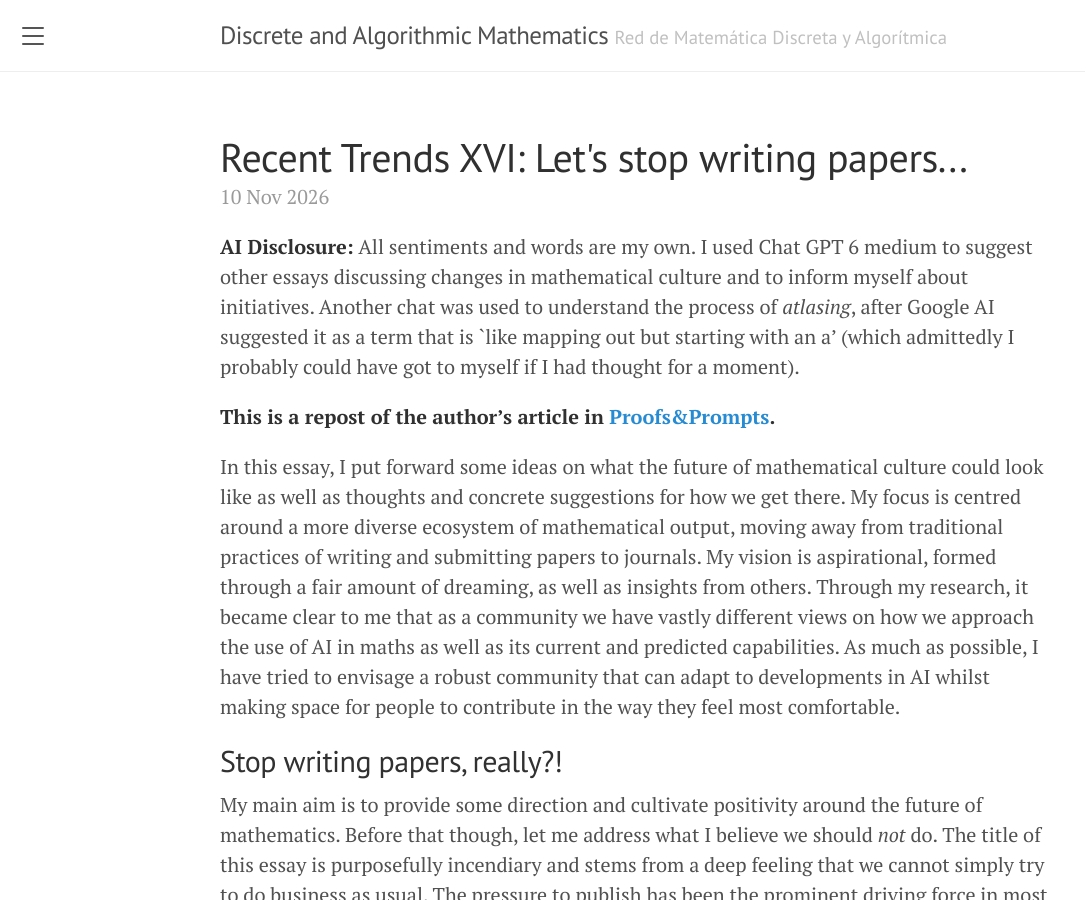
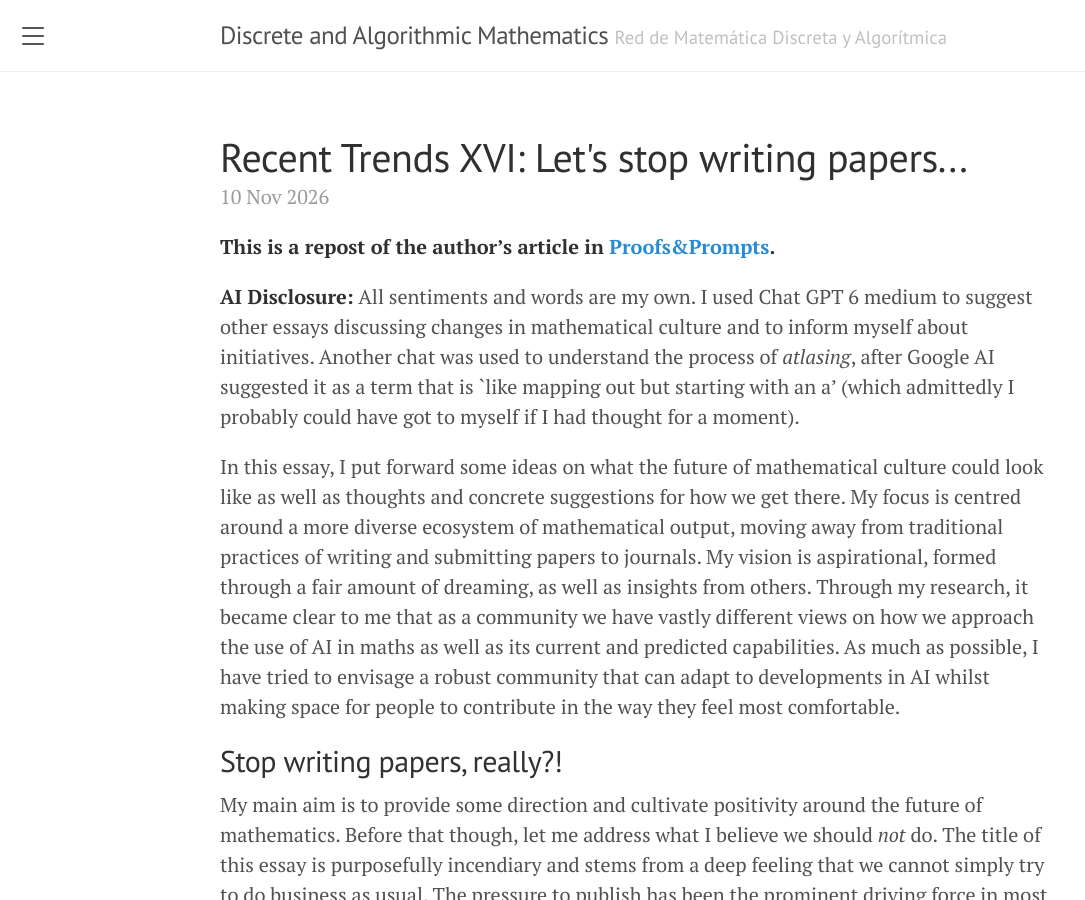
Before and after one commit to dam-network/dam-network.github.io, a Jekyll site: the page built from _posts/2026-11-10-stop-writing.md, in a window 1280 px wide and 900 px high. Shown: the whole window, without its empty margins (0-1085 px from the left). Built offline with Jekyll 4.4.1, drawn with Linux system fonts in a browser that asks for light colours; part of the change alters nothing that is shown.

```diff
--- a/_posts/2026-11-10-stop-writing.md
+++ b/_posts/2026-11-10-stop-writing.md
@@ -6,6 +6,8 @@ mathematical culture could look like as well as thoughts and concrete
 suggestions for how we get there."
 tag: 'Trend'
 ---
+
+**This is a repost of the author's article in [Proofs&Prompts](https://proofsandprompts.com/2026/10/30/lets-stop-writing-papers/).**
 
 
 **AI Disclosure:** All sentiments and words are my own. I used Chat GPT
@@ -16,7 +18,6 @@ term that is \`like mapping out but starting with an a' (which
 admittedly I probably could have got to myself if I had thought for a
 moment).
 
-**This is a repost of the author's article in [Proofs&Prompts](https://proofsandprompts.com/2026/10/30/lets-stop-writing-papers/).**
 
 In this essay, I put forward some ideas on what the future of
 mathematical culture could look like as well as thoughts and concrete
```
